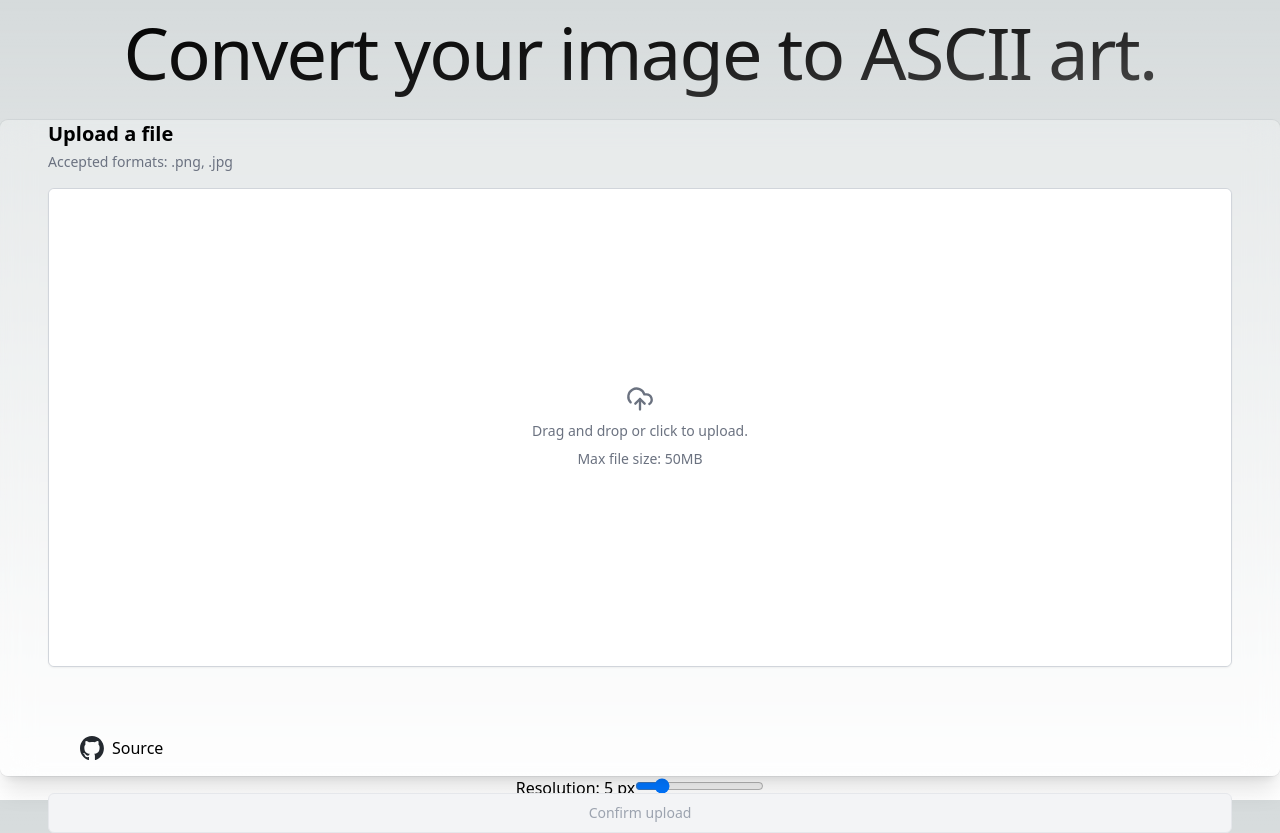
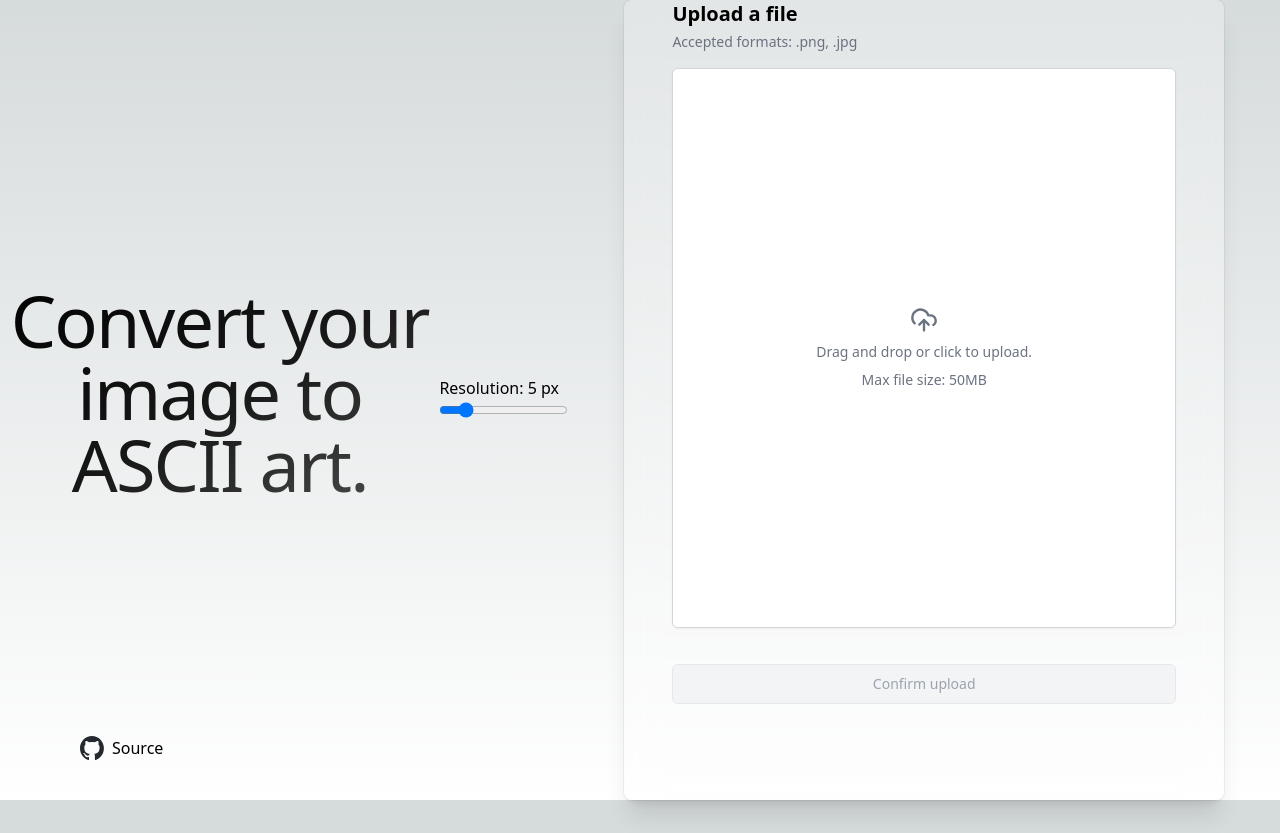
Before and after one commit to BrooklynWelsh/img-to-ascii, a Next.js app: page / in a window 1280 px wide. After the commit the page ends 800 px from the top, so only its background shows below. Built offline with nearby package versions, Linux system fonts and the light colour scheme.

Commit message:
Layout change for larger screens, images scaled correctly.

```diff
--- a/app/page.tsx
+++ b/app/page.tsx
@@ -6,15 +6,15 @@ import Sliders from '@/components/Sliders'
 
 export default function Home() {
   return (
-    <main className="relative flex min-h-screen h-screen flex-col items-center justify-center">
+    <main className="relative flex min-h-screen h-full flex-col md:flex-row items-center justify-center">
       <Toaster />
       <h1 className="pt-4 pb-8 bg-gradient-to-br from-black via-[#171717] to-[#575757] bg-clip-text text-center text-4xl font-medium tracking-tight text-transparent md:text-7xl">
         Convert your image to ASCII art.
       </h1>
-      <div className="flex flex-col bg-white/30 px-12 shadow-xl ring-1 ring-gray-900/5 rounded-lg backdrop-blur-lg max-w-full max-h-full  h-[100%] min-h-0 mx-14 w-full">
+      <Sliders/>
+      <div className="flex flex-col bg-white/30 px-12 shadow-xl ring-1 ring-gray-900/5 rounded-lg backdrop-blur-lg max-w-full max-h-full h-screen  min-h-0 mx-14 w-full">
         <Uploader />
       </div>
-      <Sliders/>
       <div className="sm:absolute sm:bottom-0 w-full px-20 pb-10 flex justify-between">
         <Link
           href="https://github.com/vercel/examples/tree/main/storage/blob-starter"
--- a/components/uploader.tsx
+++ b/components/uploader.tsx
@@ -48,8 +48,7 @@ export default function Uploader() {
                 ctx.drawImage(img, 0, 0, img.width, img.height, 0, 0, memCanvas.width, memCanvas.height)
                 const imageData = ctx.getImageData(0, 0, img.width, img.height)
                 const canvasParent = canvas.parentElement?.getBoundingClientRect()!
-                canvas.height = canvasParent.height
-                canvas.width = canvasParent.width
+
                 // Step through image data 4 spots at a time to edit each r,g,b,a set
                 const webWorker = new Worker(new URL('./convert-image.ts', import.meta.url))
                 const resolutionSlider = document.getElementById('resolution')! as HTMLInputElement
@@ -63,6 +62,8 @@ export default function Uploader() {
                   // Now draw to preview canvas
                   createImageBitmap(asciiImageData)
                     .then((asciiBitmap) => {
+                      canvas.height = asciiBitmap.height
+                      canvas.width = asciiBitmap.width
                       onscreenCtx.drawImage(asciiBitmap, 0, 0, canvas.width, canvas.height)
                       console.log('draw done')
                     })
@@ -90,7 +91,7 @@ export default function Uploader() {
 
   return (
     <form
-      className="grid gap-2 h-[100%]"
+      className="grid gap-2 h-screen"
       onSubmit={async (e) => {
         e.preventDefault()
         setSaving(true)
@@ -152,7 +153,7 @@ export default function Uploader() {
         })
       }}
     >
-      <div className="h-[80%]">
+      <div className="h-[70vh]">
         <div className="space-y-1 mb-4">
           <h2 className="text-xl font-semibold">Upload a file</h2>
           <p className="text-sm text-gray-500">
@@ -161,10 +162,10 @@ export default function Uploader() {
         </div>
         <label
           htmlFor="image-upload"
-          className="group relative mt-2 flex h-[90%] w-full cursor-pointer flex-col items-center justify-center rounded-md border border-gray-300 bg-white shadow-sm transition-all hover:bg-gray-50"
+          className="group relative mt-2 flex w-full max-h-[100%] h-[100%] cursor-pointer flex-col items-center justify-center rounded-md border border-gray-300 bg-white shadow-sm transition-all hover:bg-gray-50"
         >
           <div
-            className="absolute z-[5] max-h-[80%] w-full rounded-md"
+            className="absolute z-[5] h-full w-full rounded-md"
             onDragOver={(e) => {
               e.preventDefault()
               e.stopPropagation()
@@ -238,7 +239,7 @@ export default function Uploader() {
             </p>
             <span className="sr-only">Photo upload</span>
           </div>
-          <canvas id="canvas" className="w-[100%] max-h-[80%]"/>
+          <canvas id="canvas" className="max-w-[100%] max-h-[100%]"/>
         </label>
         <div className="mt-1 flex rounded-md shadow-sm">
           <input
```
